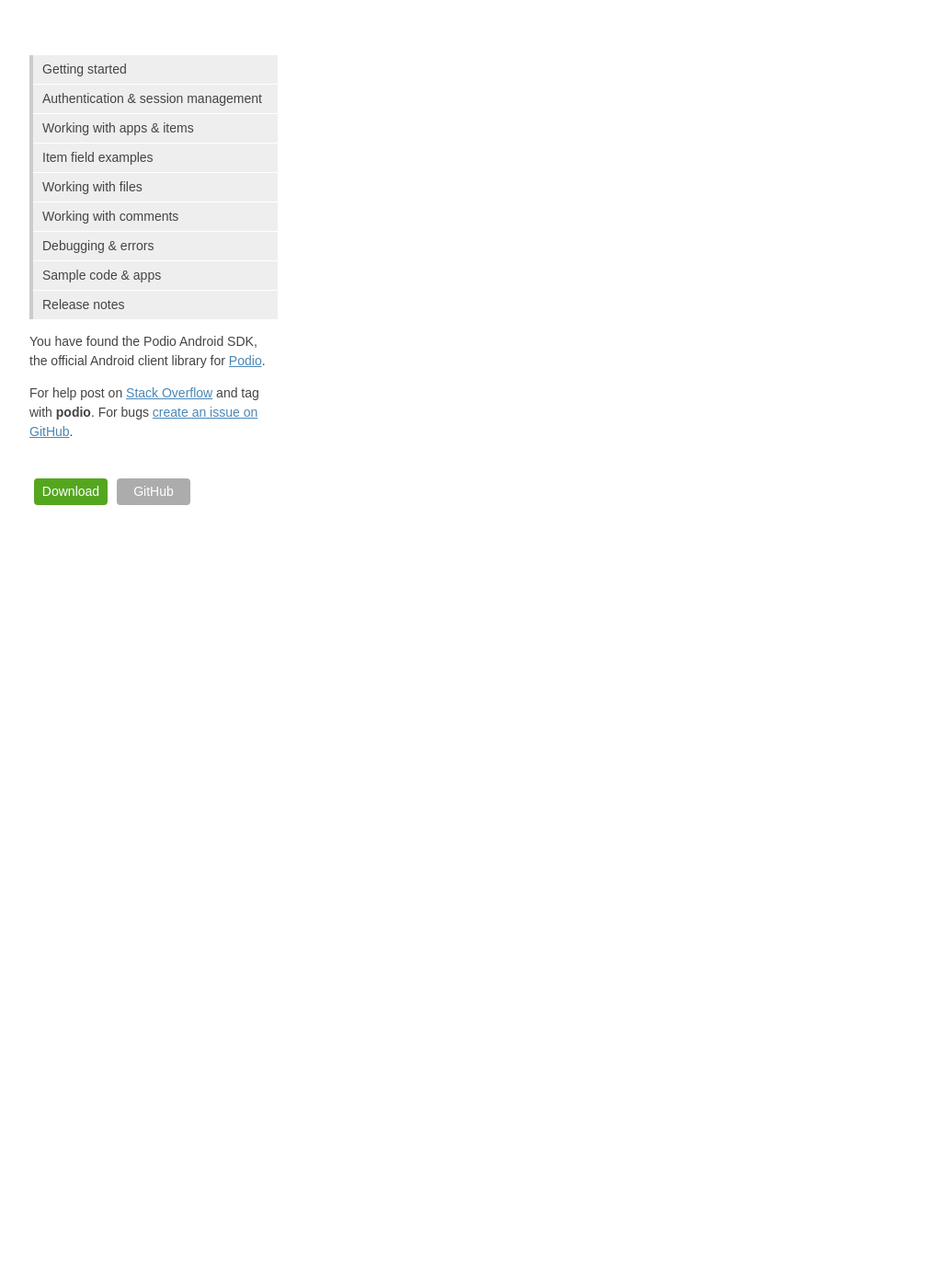
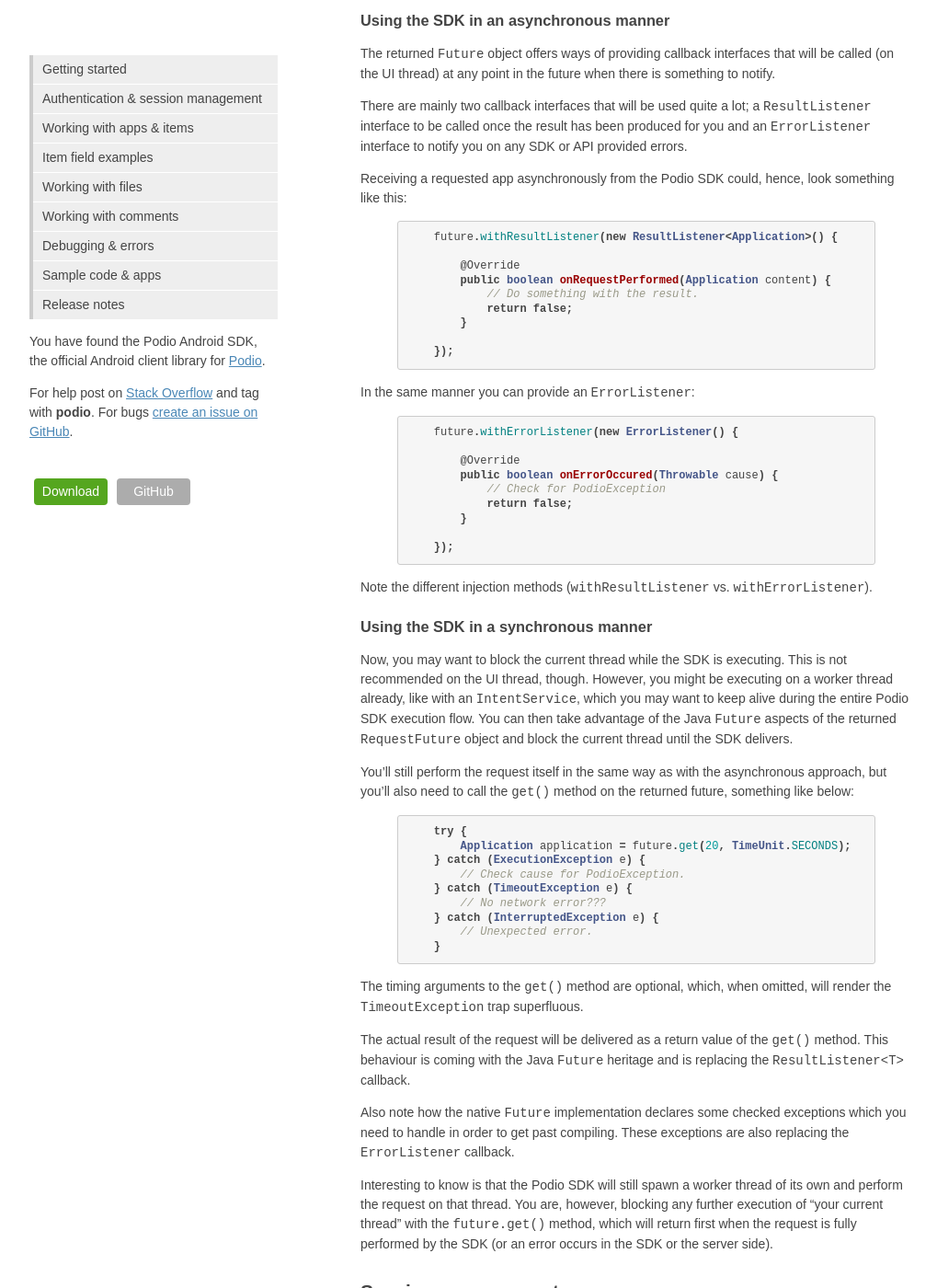
Before and after one commit to podio/podio-android, a Jekyll site: the page built from index.md, in a window 1280 px wide and 1400 px high, scrolled down 1260 px. Shown: the whole window at 92% size, without its empty margins (128-1147 px from the left). Built offline with Jekyll 4.4.1, drawn with Linux system fonts in a browser that asks for light colours; some of the changed text lies outside the part shown.

Commit message:
Published with https://stackedit.io/

```diff
--- a/index.md
+++ b/index.md
@@ -25,10 +25,126 @@
 Once you have a key and corresponding secret, you need to setup the Podio SDK to use them.
 
 {% highlight java %}
-Podio.setup(context, "my_api_key", "my_secret");
+
+    Podio.setup(context, "my_api_key", "my_secret");
+
 {% endhighlight %}
 
 and by that you're ready to start using the Podio SDK.
+
+## How to use the SDK
+Requesting data from the SDK can be done in two ways, both will deliver the same result, but in different ways.
+
+Regardless of which approach you chose, the SDK will give you a `Future` object upon performing a request. You then have the option of providing a set of (optional) callback interfaces that will be called by the SDK when something is ready. You can also chose to block the current thread while the SDK executes and get the result back directly from the request method.
+
+A very simple example to request an app could look something like this (it, of course, requires you to already be logged in with the SDK):
+
+{% highlight java %}
+
+    RequestFuture<Application> future = Podio.application.get(123);
+
+{% endhighlight %}
+
+### Using the SDK in an asynchronous manner
+The returned `Future` object offers ways of providing callback interfaces that will be called (on the UI thread) at any point in the future when there is something to notify.
+
+There are mainly two callback interfaces that will be used quite a lot; a `ResultListener` interface to be called once the result has been produced for you and an `ErrorListener` interface to notify you on any SDK or API provided errors.
+
+Receiving a requested app asynchronously from the Podio SDK could, hence, look something like this:
+
+{% highlight java %}
+
+    future.withResultListener(new ResultListener<Application>() {
+
+        @Override
+        public boolean onRequestPerformed(Application content) {
+            // Do something with the result.
+            return false;
+        }
+
+    });
+
+{% endhighlight %}
+
+In the same manner you can provide an `ErrorListener`:
+
+{% highlight java %}
+
+    future.withErrorListener(new ErrorListener() {
+
+        @Override
+        public boolean onErrorOccured(Throwable cause) {
+            // Check for PodioException
+            return false;
+        }
+
+    });
+
+{% endhighlight %}
+
+Note the different injection methods (`withResultListener` vs. `withErrorListener`).
+
+### Using the SDK in a synchronous manner
+Now, you may want to block the current thread while the SDK is executing. This is not recommended on the UI thread, though. However, you might be executing on a worker thread already, like with an `IntentService`, which you may want to keep alive during the entire Podio SDK execution flow. You can then take advantage of the Java `Future` aspects of the returned `RequestFuture` object and block the current thread until the SDK delivers.
+
+You'll still perform the request itself in the same way as with the asynchronous approach, but you'll also need to call the `get()` method on the returned future, something like below:
+
+{% highlight java %}
+
+    try {
+        Application application = future.get(20, TimeUnit.SECONDS);
+    } catch (ExecutionException e) {
+        // Check cause for PodioException.
+    } catch (TimeoutException e) {
+        // No network error???
+    } catch (InterruptedException e) {
+        // Unexpected error.
+    }
+
+{% endhighlight %}
+
+The timing arguments to the `get()` method are optional, which, when omitted, will render the `TimeoutException` trap superfluous.
+
+The actual result of the request will be delivered as a return value of the `get()` method. This behaviour is coming with the Java `Future` heritage and is replacing the `ResultListener<T>` callback.
+
+Also note how the native `Future` implementation declares some checked exceptions which you need to handle in order to get past compiling. These exceptions are also replacing the `ErrorListener` callback.
+
+Interesting to know is that the Podio SDK will still spawn a worker thread of its own and perform the request on that thread. You are, however, blocking any further execution of "your current thread" with the `future.get()` method, which will return first when the request is fully performed by the SDK (or an error occurs in the SDK or the server side).
+
+## Session management
+The SDK is, in some sense, quite smart as it automatically tries to refresh an expired user session for you (if it fails it will deliver an error through any of the above mentioned error infrastructures). If you wish to get notified on these automatic and silent session changes, you need to provide a `SessionListener` callback implementation. This is done the same way, regardless of which, synchronous or asynchronous, approach you chose.
+
+Just as with all other Podio SDK callbacks, you can inject your `SessionListener` like this:
+
+{% highlight java %}
+
+    future.withSessionListener(new SessionListener() {
+
+        @Override
+        public boolean onSessionChanged(Session session) {
+            // Persist the session data.
+            return false;
+        }
+
+    });
+
+{% endhighlight %}
+
+There is a narrow but, from a usability perspective, still very important use case for this:
+
+The Podio SDK can be initialized with a previously stored `Session` object. This basically allows you to "continue where you left of" without requiring your user to re-authenticate that frequently.
+
+You don't necessarily need this feature if you chose to [authenticate as an app](https://developers.podio.com/authentication/app_auth), as you can silently re-authenticate with your app credentials in the background. However if your Android app requires [user authentication](https://developers.podio.com/authentication/username_password), you can't do that silently in the background as you need to ask for the users email and password.
+
+This is how you restore a previously persisted Session object in the Podio SDK:
+
+{% highlight java %}
+
+    Session persistedSession = getMyPersistedSession();
+    Podio.restoreSession(persistedSession);
+
+{% endhighlight %}
+
 
 ## The test suite
 To run the test suite locally on your machine you need to have the latest Android SDK available and the $ANDROID_HOME environment variable configured properly.
```
